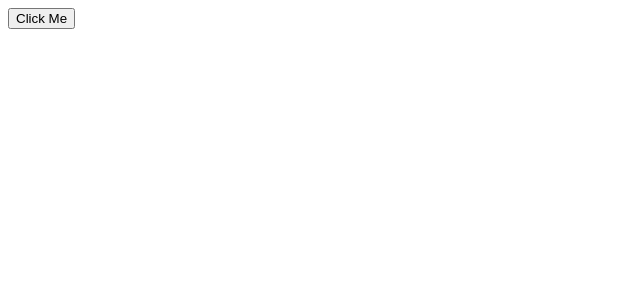
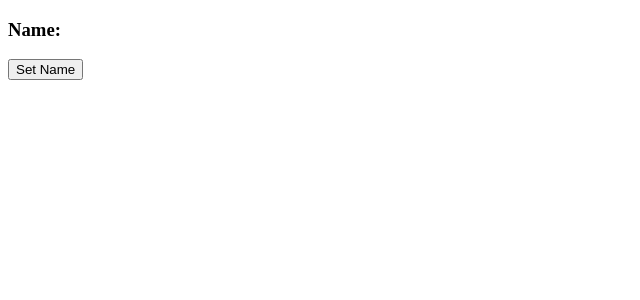
Before and after one commit to syedmatheen05/React-App, a React (Vite) app: page / in a window 1280 px wide. Shown: the top 300 px of the page, without its empty margins (0-640 px from the left). Built offline with nearby package versions, Linux system fonts and the light colour scheme.

Commit message:
implemented React hook

```diff
--- a/src/App.jsx
+++ b/src/App.jsx
@@ -1,8 +1,8 @@
-import Button from "./button.jsx";
+import Component from "./componenet.jsx";
 function App(){
   return(
     <>
-    <Button/>
+    <Component/>
     </>
   );
 }
--- a/src/button.jsx
+++ /dev/null
@@ -1,16 +0,0 @@
-function Button(){
-    let count = 0;
-    const handleClick = (name) => {
-        if(count <= 3){
-            count++;
-            console.log(`${name} you clicked me ${count} time`);
-        }
-        else{
-            console.log(`${name} Stop Clicking me`);
-        }
-    };
-    return (<>
-            <button onClick={ () => handleClick("Syed") }>Click Me</button>
-        </>);
-}
-export default Button
--- /dev/null
+++ b/src/componenet.jsx
@@ -0,0 +1,14 @@
+import React, {useState} from "react";
+function Component(){
+    const [name, setName] = useState();
+    const updateName = ()=> {
+        setName("Syed Matheen");
+    }
+    return (
+        <div>
+            <h3>Name:{name}</h3>
+            <button onClick={updateName}>Set Name</button>
+        </div>
+    );
+}
+export default Component
```
